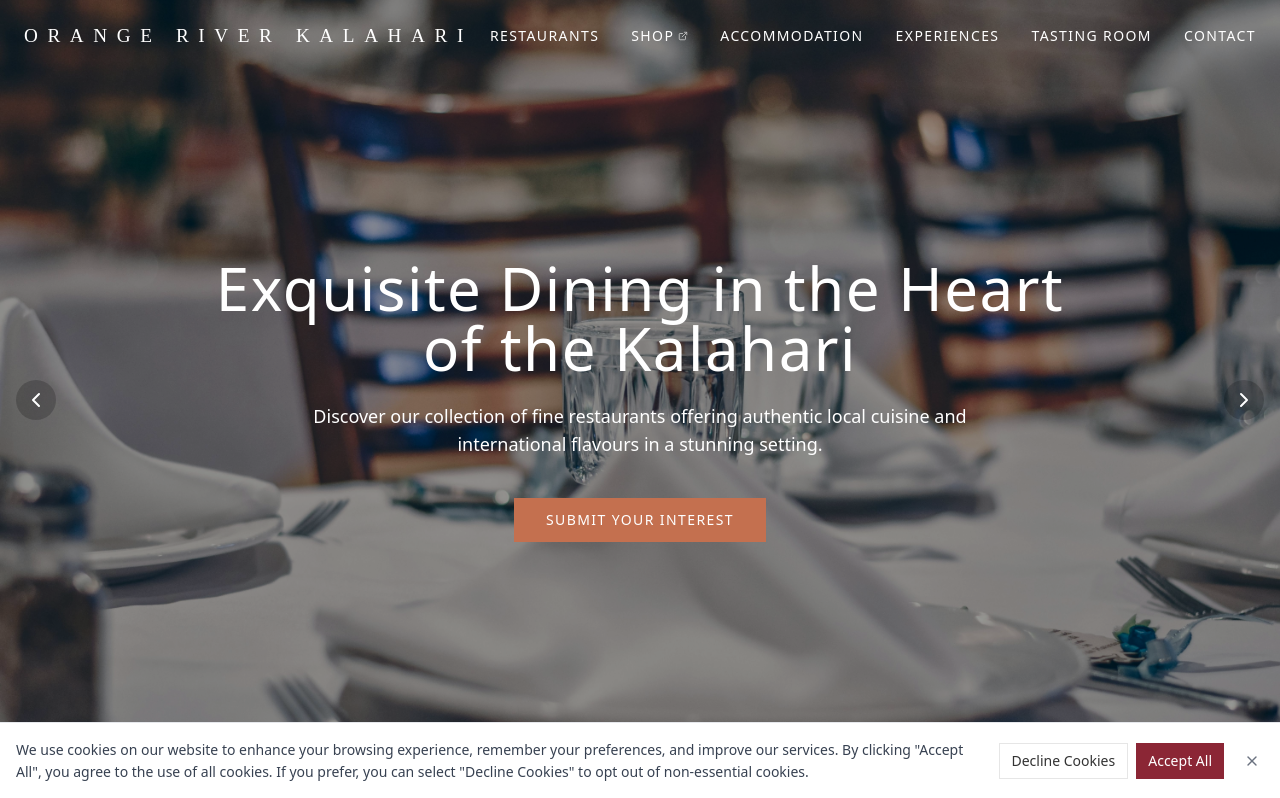
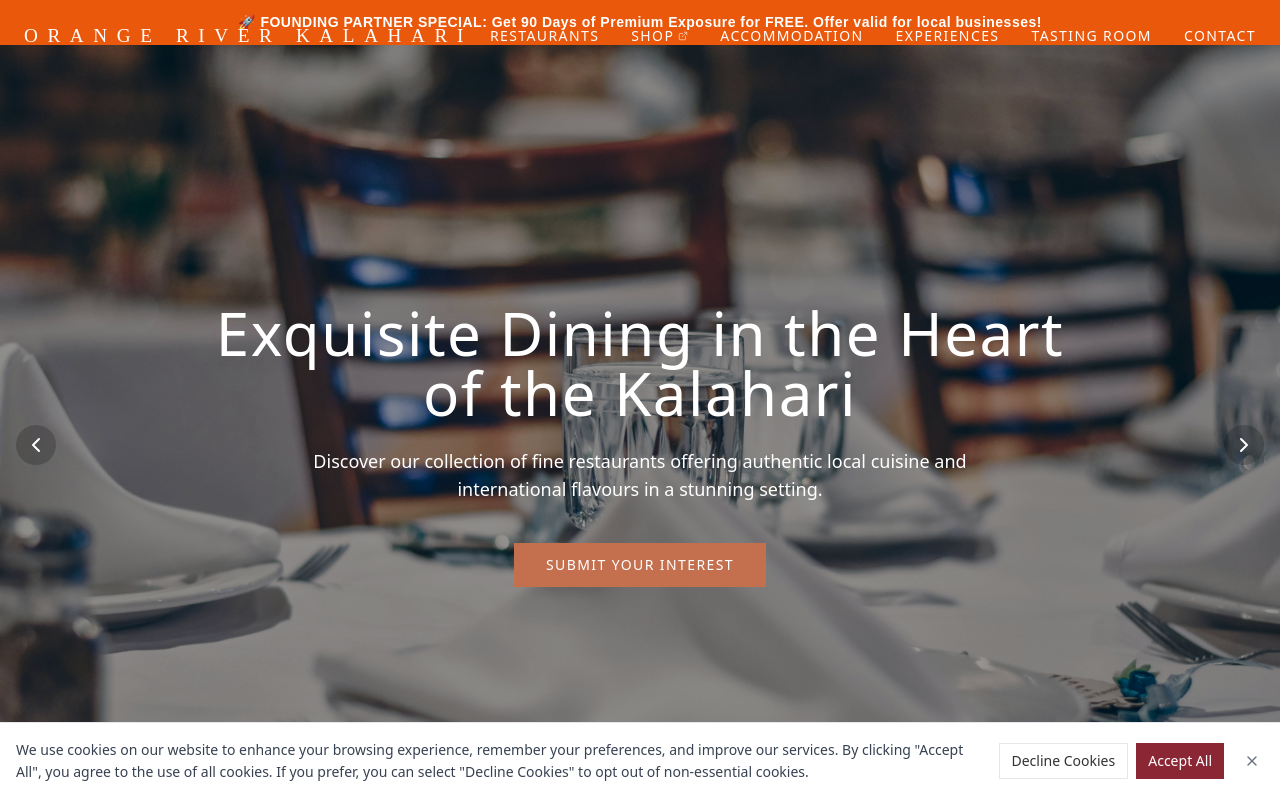
Before and after one commit to GDN84/kalaharitourism_TEST2, a Next.js app: page /restaurants in a window 1280 px wide. Shown: the top 798 px of the page. Built offline with nearby package versions, Linux system fonts and the light colour scheme.

Commit message:
Update page.tsx

```diff
--- a/app/restaurants/page.tsx
+++ b/app/restaurants/page.tsx
@@ -14,6 +14,22 @@ export default function RestaurantsPage() {
       <ClientOnly>
         <Header />
       </ClientOnly>
+
+      {/* Top Announcement Bar */}
+      <div style={{
+        background: '#EA580C',
+        color: 'white',
+        textAlign: 'center',
+        padding: '12px',
+        fontWeight: 'bold',
+        fontFamily: 'sans-serif',
+        boxShadow: '0 2px 10px rgba(0,0,0,0.1)',
+        fontSize: '14px',
+        letterSpacing: '0.5px'
+      }}>
+        🚀 FOUNDING PARTNER SPECIAL: Get 90 Days of Premium Exposure for FREE. Offer valid for local businesses!
+      </div>
+
       <RestaurantHero />
       <ExceptionalRestaurants />
       <TasteOfKalahari />
```
